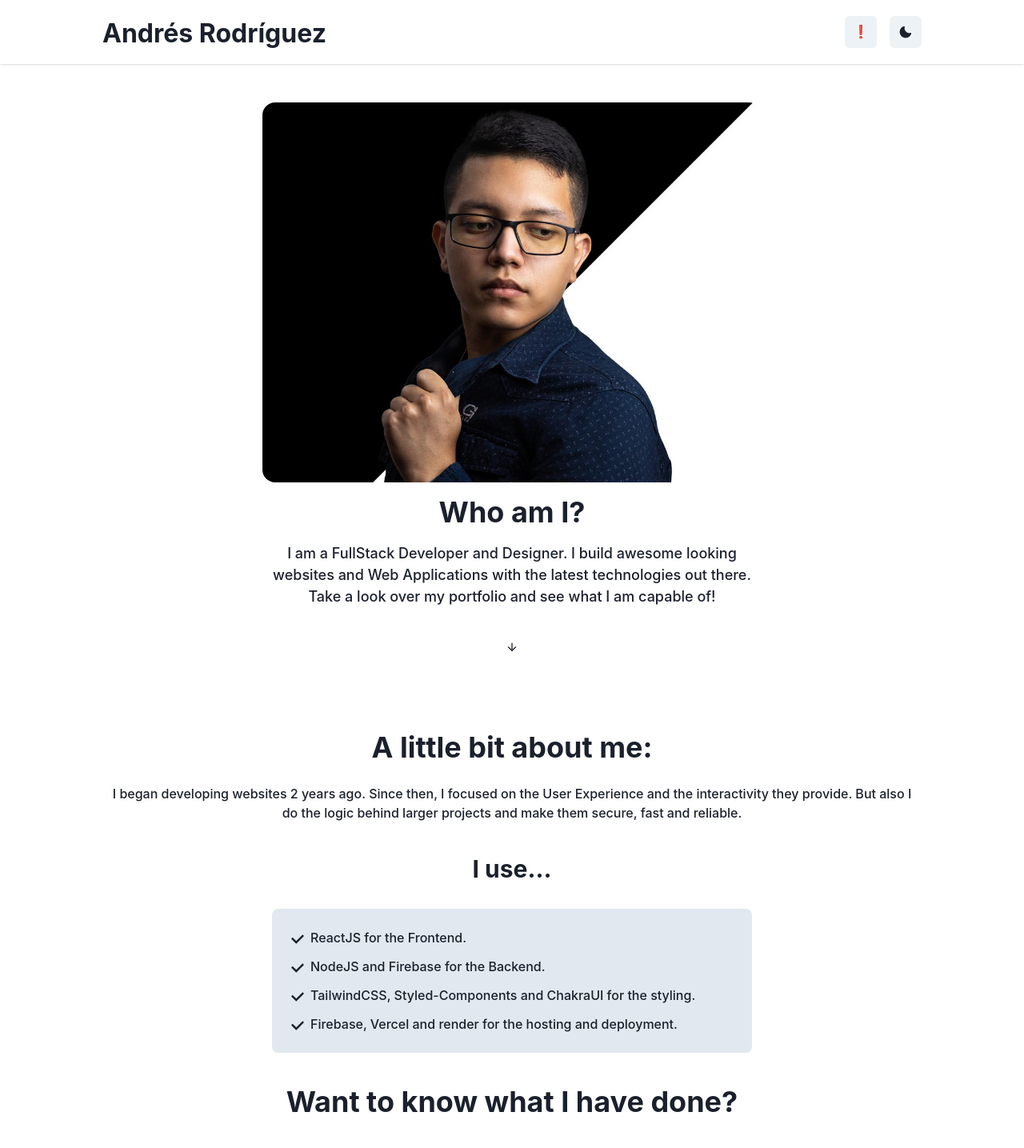
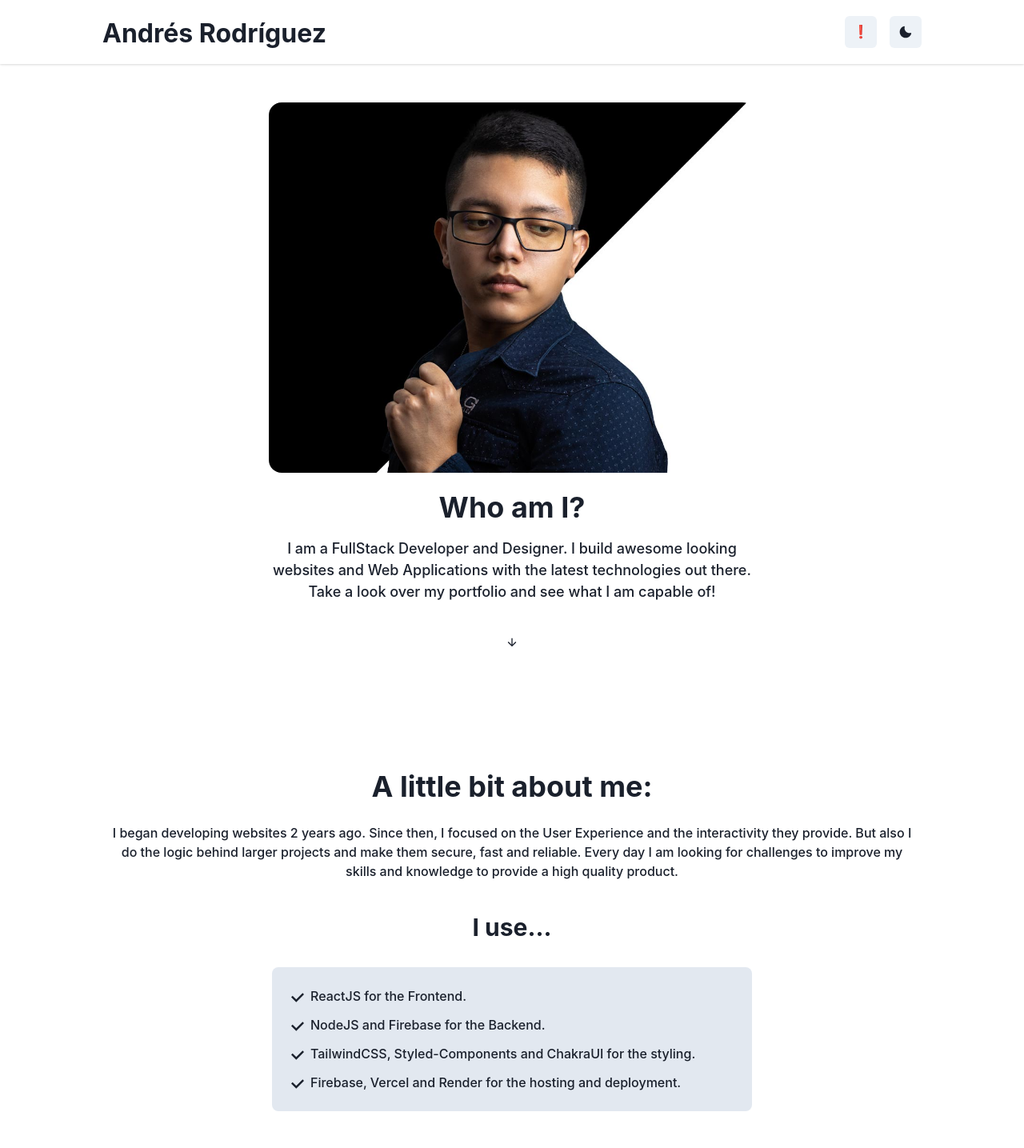
Before and after one commit to pulgueta/Next-Portfolio, a Next.js app: page / in a window 1280 px wide. Shown: the top 1435 px of the page at 80% size. Built offline with nearby package versions, Linux system fonts and the light colour scheme.

Commit message:
Overflow fixed

```diff
--- a/components/About.jsx
+++ b/components/About.jsx
@@ -20,18 +20,18 @@ const About = () => {
   const isDark = colorMode === "dark";
 
   return (
-    <Box h="100vh">
     <Flex
       justify="center"
       alignItems="center"
       direction="column"
       overflowX={"hidden"}
       px={[4, 4, 4, 2]}
-        py={5}
+      py={4}
       maxW="5xl"
       h="100%"
       mx="auto"
       my="auto"
+      minH="100vh"
     >
       <Heading
         viewport={{
@@ -76,6 +76,8 @@ const About = () => {
         I began developing websites 2 years ago. Since then, I focused on the
         User Experience and the interactivity they provide. But also I do the
         logic behind larger projects and make them secure, fast and reliable.
+        Every day I am looking for challenges to improve my skills and knowledge
+        to provide a high quality product.
       </Text>
 
       <Box w={600} py={2}>
@@ -207,7 +209,7 @@ const About = () => {
             }}
           >
             <ListIcon as={CheckIcon} />
-              Firebase, Vercel and render for the hosting and deployment.
+            Firebase, Vercel and Render for the hosting and deployment.
           </ListItem>
         </List>
         <Box w={[400, 500, 600]} mx={"auto"}>
@@ -265,7 +267,6 @@ const About = () => {
         </Box>
       </Box>
     </Flex>
-    </Box>
   );
 };
 
--- a/components/Landing.jsx
+++ b/components/Landing.jsx
@@ -4,39 +4,24 @@ import { Box, Heading, Flex, Text } from "@chakra-ui/react";
 import { ArrowDownIcon } from "@chakra-ui/icons";
 import { motion } from "framer-motion";
 
-import About from "../components/About";
-
 import Profile from "../public/profile.jpg";
 
 const Landing = () => {
   return (
     <>
-      <Box h="calc(100vh - 80px)">
+      <Box minH="calc(100vh - 80px)">
         <Box py={12}>
-          <Flex direction="column" maxW="640px" h="auto" mx="auto">
-            <Box
-              as={motion.div}
-              initial={{ opacity: 0, x: -35 }}
-              animate={{
-                opacity: 1,
-                x: 0,
-                transition: {
-                  duration: 1,
-                  ease: "easeInOut",
-                },
-              }}
-              px={2}
-            >
+          <Box direction="column" maxW="640px" h="auto" mx="auto" px={4}>
             <Image
               src={Profile}
               alt="Andrés Rodríguez"
-                width="1027px"
-                height="782px"
+              w={1027}
+              h={782}
               priority="true"
               className="rounded"
-                layout="responsive"
+
             />
-            </Box>
+
             <Flex
               h="100%"
               direction="column"
@@ -70,7 +55,7 @@ const Landing = () => {
                     delay: 0.5,
                   },
                 }}
-                p={4}
+                py={4}
                 fontSize="18px"
                 fontWeight="500"
                 textAlign="center"
@@ -97,10 +82,9 @@ const Landing = () => {
                 <ArrowDownIcon />
               </Box>
             </Flex>
-          </Flex>
           </Box>
         </Box>
-      <About />
+      </Box>
     </>
   );
 };
--- a/components/Navbar.jsx
+++ b/components/Navbar.jsx
@@ -1,16 +1,11 @@
 import { useRouter } from "next/router";
-
-import { useState } from "react";
 
 import {
   Box,
   Heading,
   Flex,
-  Link,
   IconButton,
   useColorMode,
-  useDisclosure,
-  Fade,
   Button,
   Tooltip,
 } from "@chakra-ui/react";
@@ -22,10 +17,6 @@ import Hover from "./Hover";
 
 const Navbar = () => {
   const router = useRouter();
-
-  const [icon, setIcon] = useState(false);
-
-  const { isOpen, onToggle } = useDisclosure(true);
 
   const { colorMode, toggleColorMode } = useColorMode();
   const isDark = colorMode === "dark";
--- a/pages/index.jsx
+++ b/pages/index.jsx
@@ -1,6 +1,7 @@
 import Head from "next/head";
 
 import Landing from "../components/Landing";
+import About from "../components/About";
 
 const Home = () => {
   return (
@@ -22,6 +23,7 @@ const Home = () => {
         <meta name="viewport" content="initial-scale=1.0, width=device-width" />
       </Head>
       <Landing />
+      <About />
     </>
   );
 };
```
Lines whose indentation alone changed are shown as unchanged.
